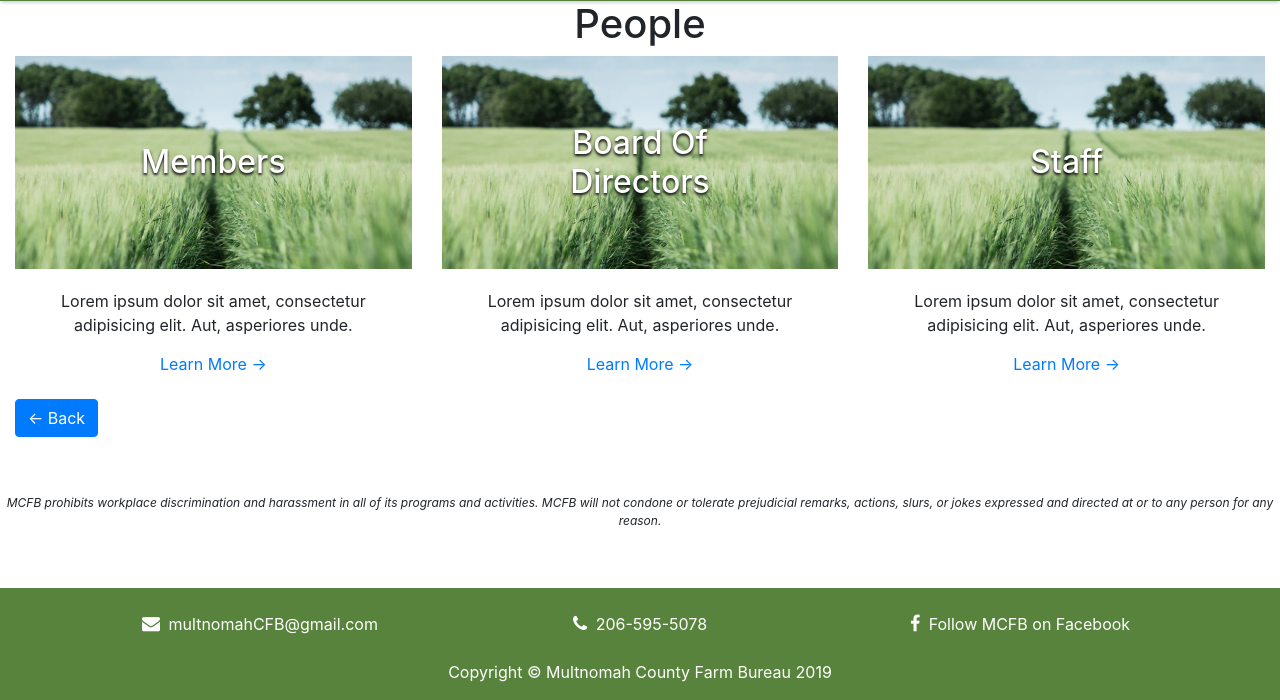
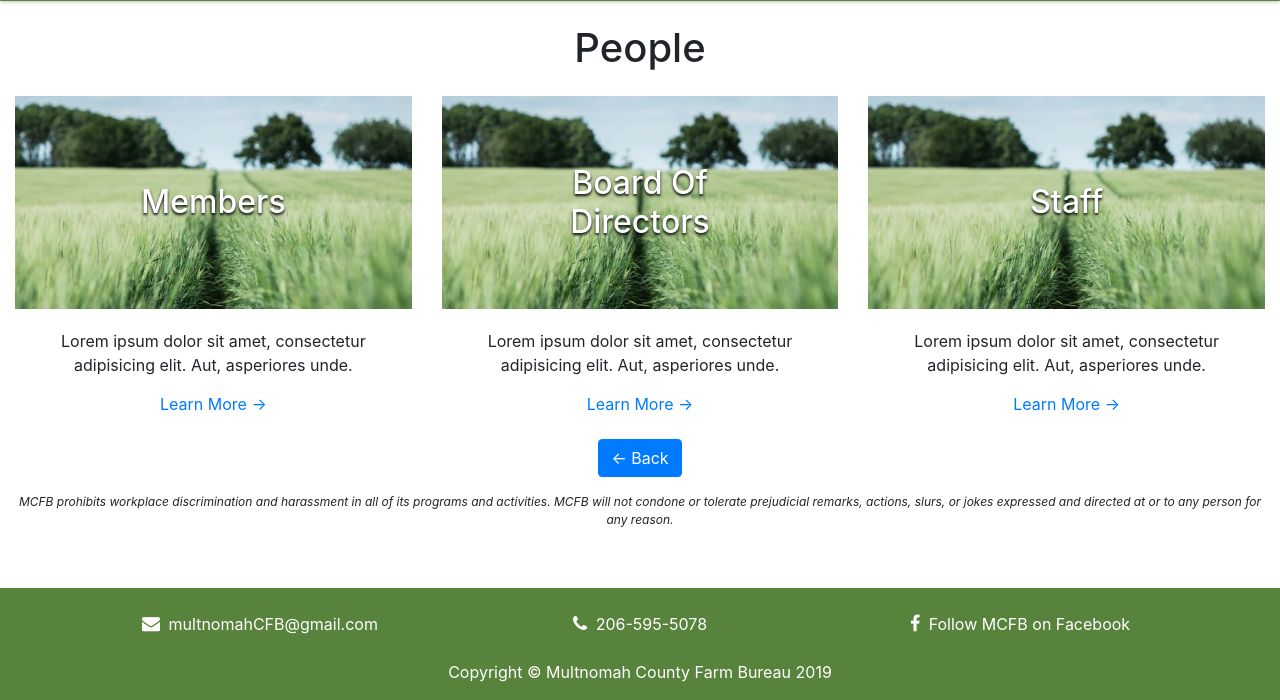
Before and after one commit to MarcLignarius/MCFB-v3.0, a PHP site: page /people.php in a window 1280 px wide. Shown: the part 100-800 px from the top of the page. Run offline with PHP 8.4, Linux system fonts and the light colour scheme.

Commit message:
update people.php page

```diff
--- a/people.php
+++ b/people.php
@@ -4,7 +4,7 @@
 <?php include("navigation.php"); ?>
 
 <div class="container-fluid" >
-    <h1 class="text-center">People</h1>
+    <h1 class="my-4 text-center"><?php echo $page_title; ?></h1>
     <div class="row">
         <div class="col-lg-4 mb-3">
             <div class="card h-100 text-center" style="border-radius: 0px; border: none">
@@ -55,9 +55,10 @@
             </div>
         </div>
     </div>
-    <p>
+    <p class="text-center">
         <a href="about.php" class="btn btn-primary">&larr; Back</a>
     </p>
+    <?php include("statement.php"); ?>
 </div>
-<?php include("statement.php"); ?>
+
 <?php include("footer.php"); ?>
```
